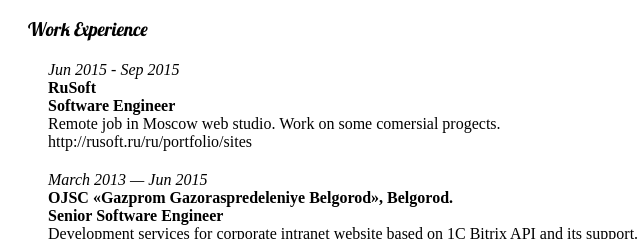
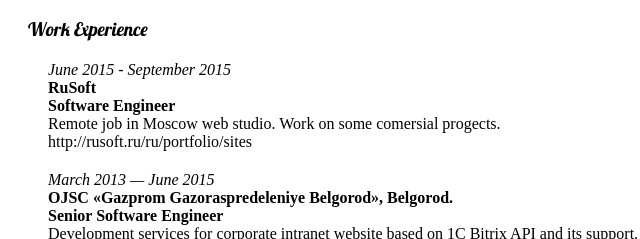
Before and after one commit to yarygin/cv, a plain HTML site: page index.html in a window 1280 px wide. Shown: the part 683-922 px from the top of the page, 222-862 px from the left. Drawn offline with nearby package versions, Linux system fonts and the light colour scheme.

Commit message:
dates fix

```diff
--- a/index.html
+++ b/index.html
@@ -42,13 +42,13 @@
 		<section class="content" id="experience">
 			<h3>Work Experience</h3>
 			<div class="job">
-				<span class="italic block period">Jun 2015 - Sep 2015 </span>
+				<span class="italic block period">June 2015 - September 2015 </span>
 				<span class="bold block organization">RuSoft</span>
 				<span class="bold block position">Software Engineer</span>
 				<span class="responsibility block">Remote job in Moscow web studio. Work on some comersial progects. <br /> http://rusoft.ru/ru/portfolio/sites</span>
 			</div>
 			<div class="job">
-				<span class="italic block period">March 2013 — Jun 2015</span>
+				<span class="italic block period">March 2013 — June 2015</span>
 				<span class="bold block organization">OJSC «Gazprom Gazoraspredeleniye Belgorod», Belgorod.</span>
 				<span class="bold block position">Senior Software Engineer</span>
 				<span class="responsibility block">Development services for corporate intranet website based on 1C Bitrix API and its support.</span>
```
